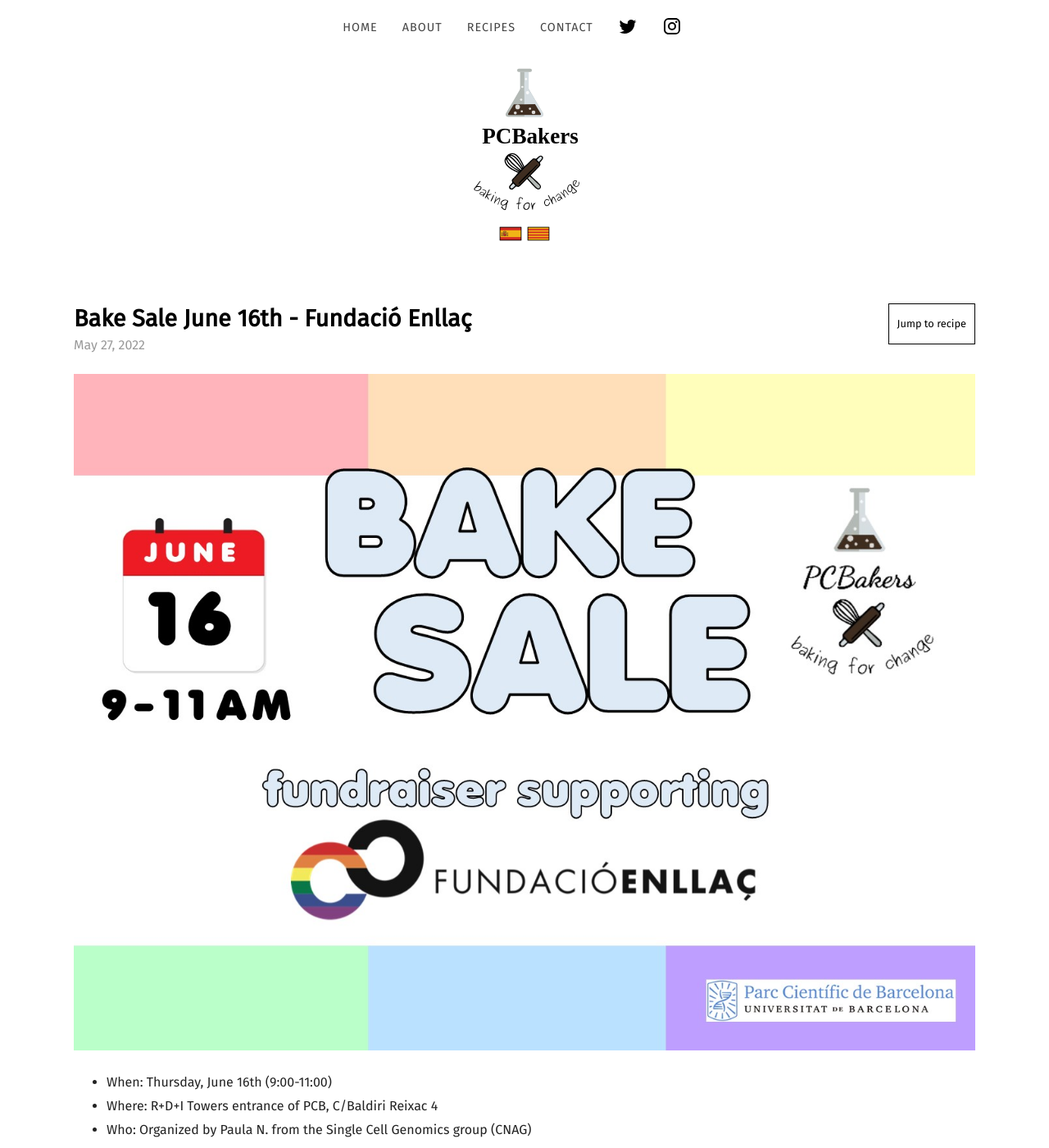
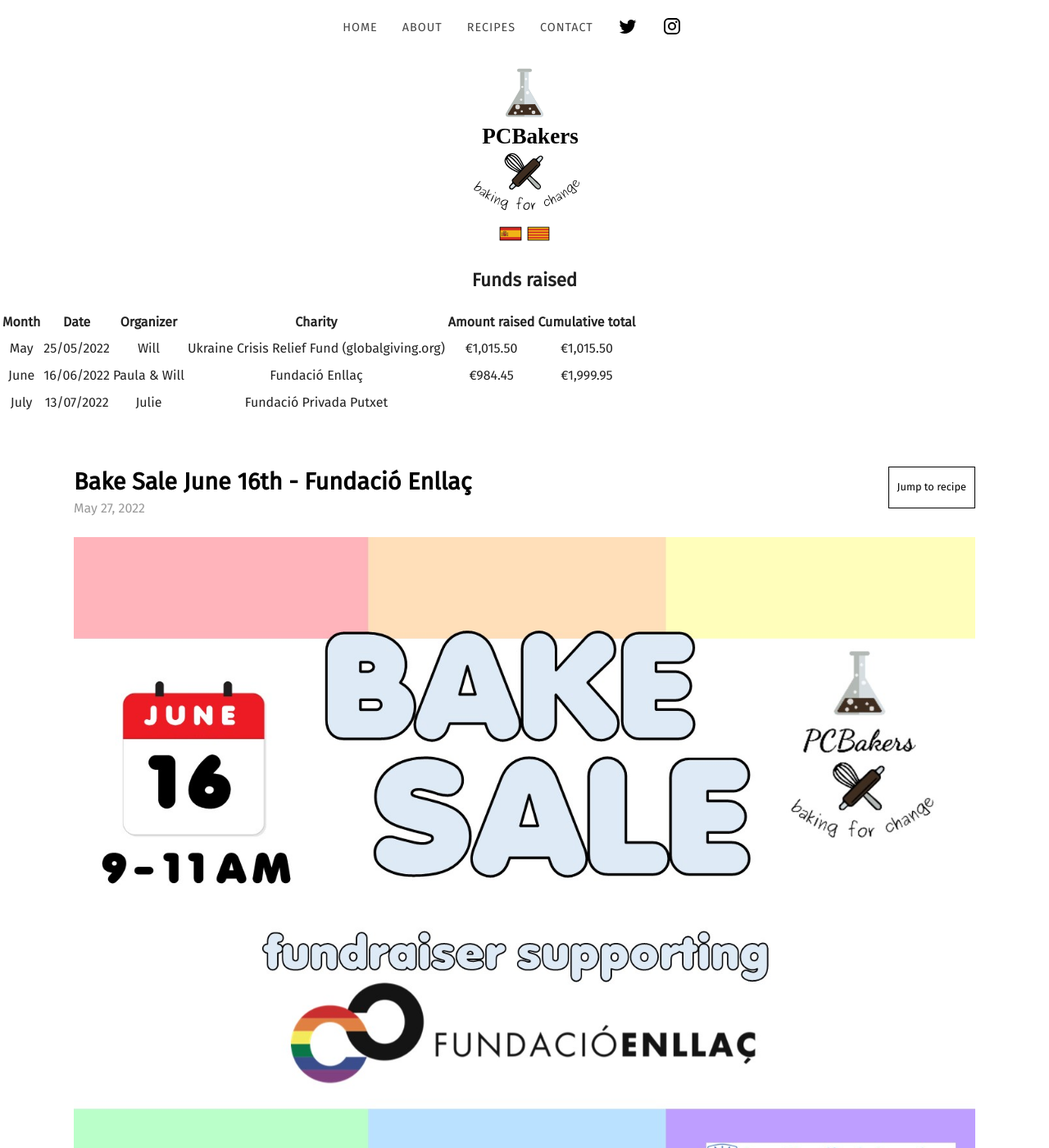
Before and after one commit to willblev/PCBakers, a Jekyll site: the page built from _posts/2022-05-27-june-event.md, in a window 1280 px wide and 1400 px high. Shown: the whole window at 82% size. Built offline with Jekyll 4.4.1, drawn with Linux system fonts in a browser that asks for light colours; nearby versions of some CDN libraries; some web fonts are replaced.

Commit message:
added table of funds raised to defualt layout

```diff
--- a/_layouts/default.html
+++ b/_layouts/default.html
@@ -26,11 +26,52 @@
 				<img src="{{ site.baseurl }}{{ site.data.company_details.logo_image }}" width="180" alt="logo">
 			</a>
 			<div>
-			<a href="https://willblev-github-io.translate.goog/PCBakers/about/?_x_tr_sl=en&_x_tr_tl=es&_x_tr_hl=en&_x_tr_pto=wapp">
-				<img src="{{ site.baseurl }}/images/ESP-flag.png" width="30" alt="Español"></a>
-			<a href="https://willblev-github-io.translate.goog/PCBakers/about/?_x_tr_sl=en&_x_tr_tl=ca&_x_tr_hl=en&_x_tr_pto=wapp">
-				<img src="{{ site.baseurl }}/images/CAT-flag.png" width="30" alt="Català"></a>
-		</div>
+				<a href="https://willblev-github-io.translate.goog/PCBakers/about/?_x_tr_sl=en&_x_tr_tl=es&_x_tr_hl=en&_x_tr_pto=wapp">
+					<img src="{{ site.baseurl }}/images/ESP-flag.png" width="30" alt="Español"></a>
+				<a href="https://willblev-github-io.translate.goog/PCBakers/about/?_x_tr_sl=en&_x_tr_tl=ca&_x_tr_hl=en&_x_tr_pto=wapp">
+					<img src="{{ site.baseurl }}/images/CAT-flag.png" width="30" alt="Català"></a>
+			</div>
+			<div>
+				<h2>Funds raised</h2>
+				<table>
+					<thead>
+					  <tr>
+						<th>Month</th>
+						<th>Date</th>
+						<th>Organizer</th>
+						<th>Charity</th>
+						<th>Amount raised</th>
+						<th>Cumulative total</th>
+					  </tr>
+					</thead>
+					<tbody>
+					  <tr>
+						<td>May</td>
+						<td>25/05/2022</td>
+						<td>Will</td>
+						<td>Ukraine Crisis Relief Fund (globalgiving.org)</td>
+						<td>€1,015.50</td>
+						<td>€1,015.50</td>
+					  </tr>
+					  <tr>
+						<td>June</td>
+						<td>16/06/2022</td>
+						<td>Paula &amp; Will</td>
+						<td>Fundació Enllaç</td>
+						<td>€984.45</td>
+						<td>€1,999.95</td>
+					  </tr>
+					  <tr>
+						<td>July</td>
+						<td>13/07/2022</td>
+						<td>Julie</td>
+						<td>Fundació Privada Putxet</td>
+						<td></td>
+						<td></td>
+					  </tr>
+					</tbody>
+				</table>
+			</div>
 
 		</header>
 
--- /dev/null
+++ b/css/print.scss
@@ -0,0 +1,63 @@
+---
+---
+
+a {
+	text-decoration: none;
+	color: #000;
+}
+
+h1 {
+	font-size: 2em;
+	margin: 0 0 10px 0;
+}
+
+body {
+	font-family: 'Fira Sans', sans-serif;
+	font-size: .8em;
+}
+
+.sidebar, .sharing, footer, .recipe-body, nav, img, time, .take-me, .cta {
+	display: none;
+}
+
+.recipe-overview {
+	padding: 0;
+	margin: 0 0 30px 0;
+
+	svg {
+		position: relative;
+		top: 6px;
+	}
+
+	span {
+		margin: 0 18px 0 3px;
+	}
+
+	li {
+		padding: 0;
+		margin: 0;
+		display: inline-block;
+	}
+}
+
+.recipe-contents {
+	display: flex;
+
+	.ingredients {
+		width: 200px;
+		padding: 0 43px 0 0;
+	}
+
+	.directions {
+		flex: 1;
+	}
+}
+
+ul, ol {
+	padding-left: 17px;
+	margin: 0;
+}
+
+ol li {
+	margin: 10px 0 0 0;
+}
```
